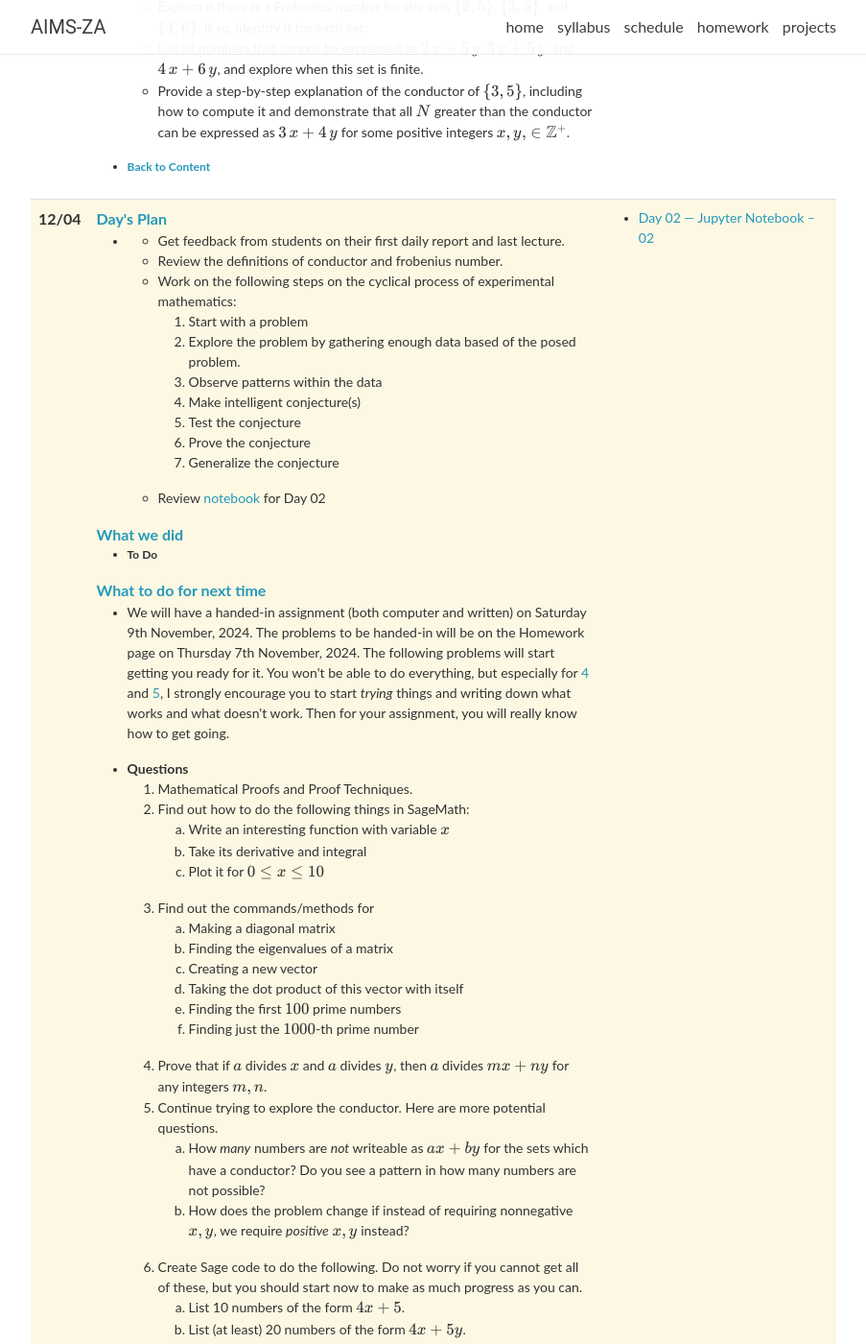
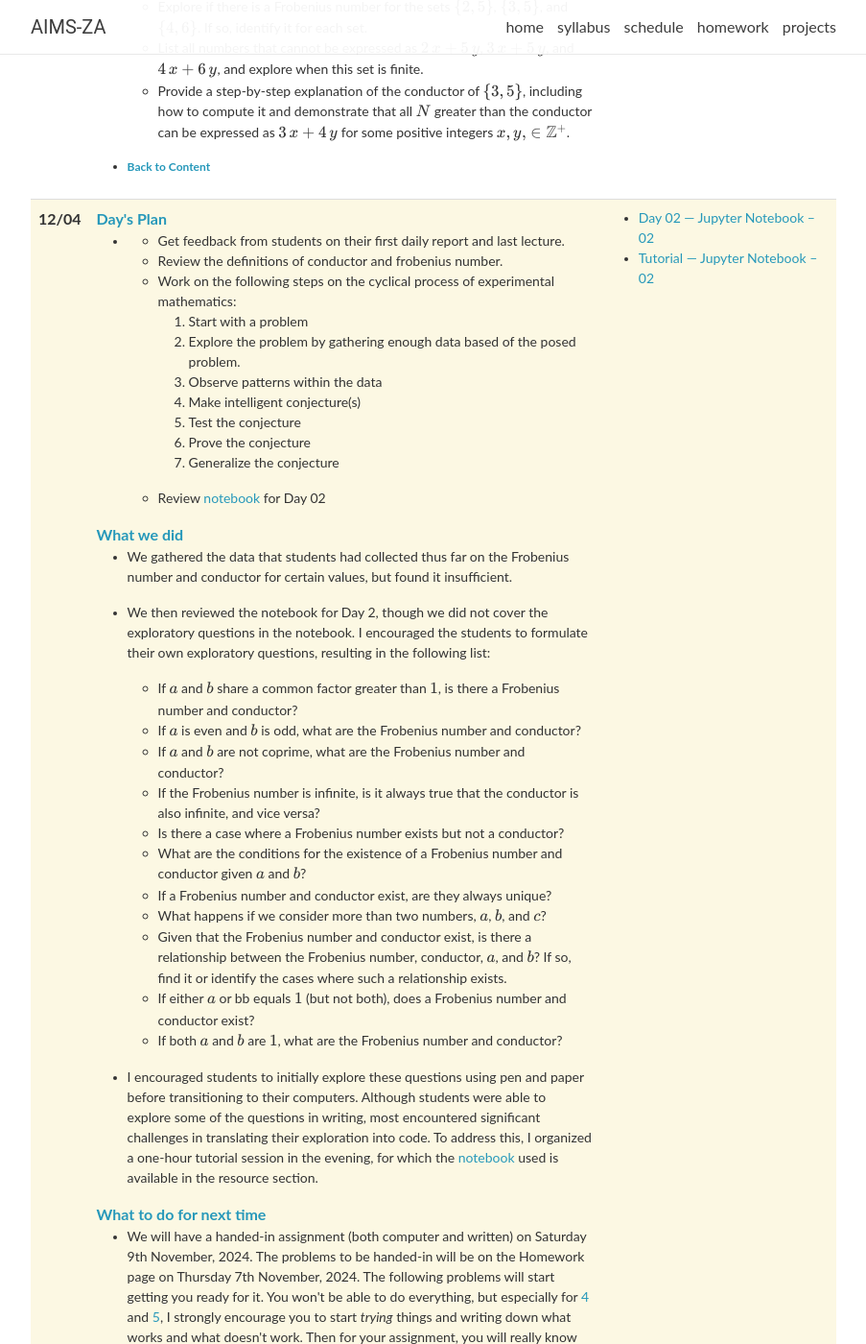
Before and after one commit to evansdoe/aims-za, a Jekyll site: the page built from ems/2024-25/_pages/ems-schedule.md, in a window 1280 px wide and 1400 px high, scrolled down 2701 px. Shown: the whole window at 96% size, without its empty margins (188-1091 px from the left). Built offline with Jekyll 4.4.1, drawn with Linux system fonts in a browser that asks for light colours; nearby versions of some CDN libraries; comment, search, counter and statistics services are not loaded.

Commit message:
feat: Add Day 02 What was done

```diff
--- a/_data/ems_2024_25_schedule.yml
+++ b/_data/ems_2024_25_schedule.yml
@@ -153,7 +153,35 @@
   done-title: >
     <a class="anchor" id="day_02_done"><strong>What we did</strong></a>
   done-topics:
-    - <strong>To Do</strong>
+    - <p style="font-size:14px;">
+        We gathered the data that students had collected thus far on the Frobenius number and conductor for certain values, but found it insufficient.
+      </p>
+    - <p style="font-size:14px;">
+        We then reviewed the notebook for Day 2, though we did not cover the exploratory questions in the notebook. I encouraged the students to formulate
+        their own exploratory questions, resulting in the following list&#58;
+        <ul style="font-size:14px;">
+            <li>If \(a\) and \(b\) share a common factor greater than \(1\), is there a Frobenius number and conductor?</li>
+            <li>If \(a\) is even and \(b\) is odd, what are the Frobenius number and conductor?</li>
+            <li>If \(a\) and \(b\) are not coprime, what are the Frobenius number and conductor?</li>
+            <li>If the Frobenius number is infinite, is it always true that the conductor is also infinite, and vice versa?</li>
+            <li>Is there a case where a Frobenius number exists but not a conductor?</li>
+            <li>What are the conditions for the existence of a Frobenius number and conductor given \(a\) and \(b\)?</li>
+            <li>If a Frobenius number and conductor exist, are they always unique?</li>
+            <li>What happens if we consider more than two numbers, \(a\), \(b\), and \(c\)?</li>
+            <li>
+              Given that the Frobenius number and conductor exist, is there a relationship between the Frobenius number,
+              conductor, \(a\), and \(b\)? If so, find it or identify the cases where such a relationship exists.
+            </li>
+            <li>If either \(a\) or bb equals \(1\) (but not both), does a Frobenius number and conductor exist?</li>
+            <li>If both \(a\) and \(b\) are \(1\), what are the Frobenius number and conductor?</li>
+        </ul>
+      </p>
+    - <p style="font-size:14px;">
+        I encouraged students to initially explore these questions using pen and paper before transitioning to their computers. Although students were able
+        to explore some of the questions in writing, most encountered significant challenges in translating their exploration into code. To address this, I
+        organized a one-hour tutorial session in the evening, for which the
+        <a href="ems_2024_25_day_02_starting_to_program_tutorial_session.ipynb" target="_blank">notebook</a> used is available in the resource section.
+      </p>
   todo-title: >
     <a class="anchor" id="day_02_todo"><strong>What to do for next time</strong></a>
   todo-topics:
@@ -215,6 +243,7 @@
     - <a href="#contents"><strong>Back to Content</strong></a>
   readings:
     - <a href="ems_2024_25_day_02_starting_to_program.ipynb" target="_blank" style="font-size:14px;">Day 02 — Jupyter Notebook – 02</a><br/>
+    - <a href="ems_2024_25_day_02_starting_to_program_tutorial_session.ipynb" target="_blank" style="font-size:14px;">Tutorial — Jupyter Notebook – 02</a><br/>
     # - <a href="lecture-02.pdf" target="_blank" style="font-size:14px;">Day 02 — Lecture Slides - 02</a><br/>
 
 
```
Also changed, not shown: 3 other files.
